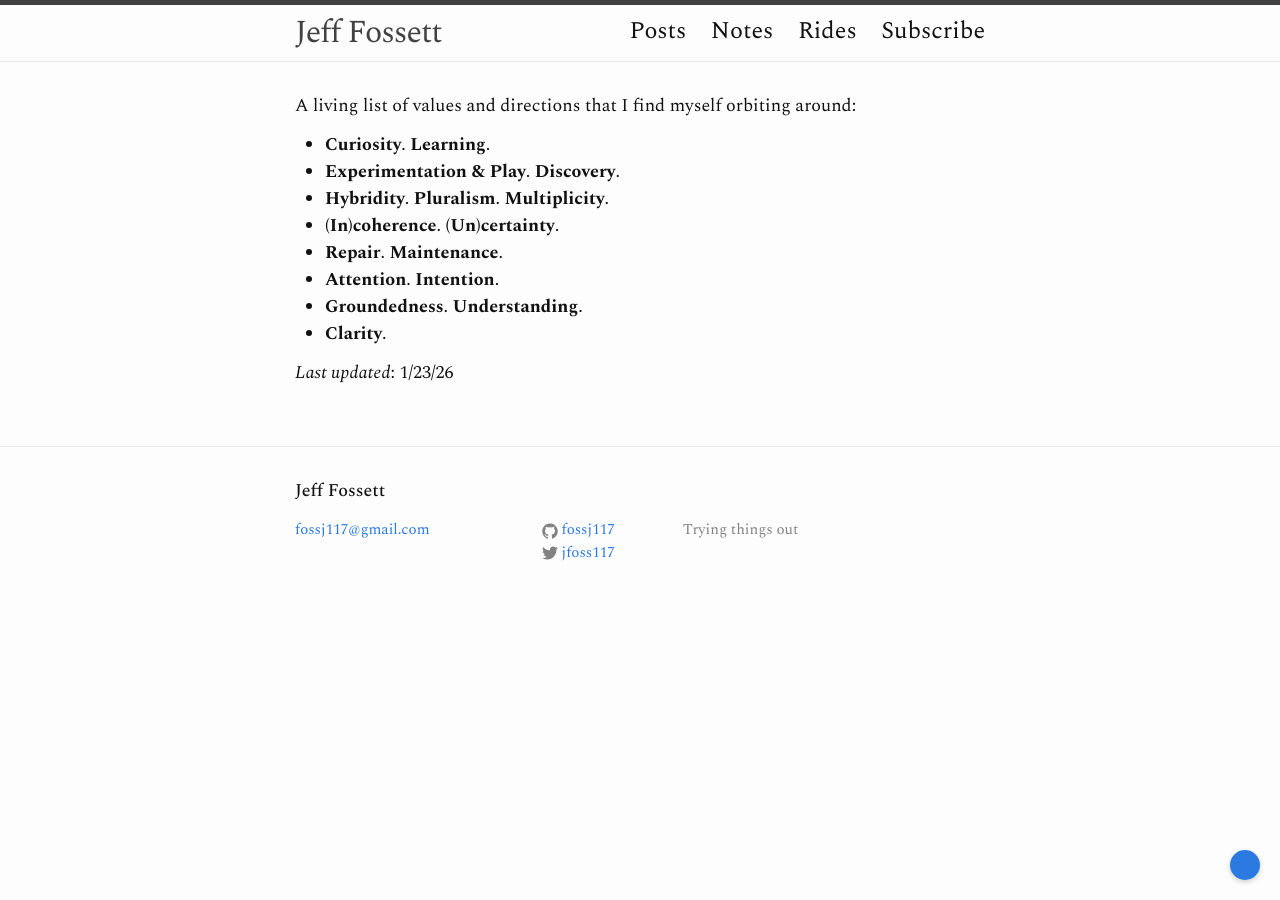
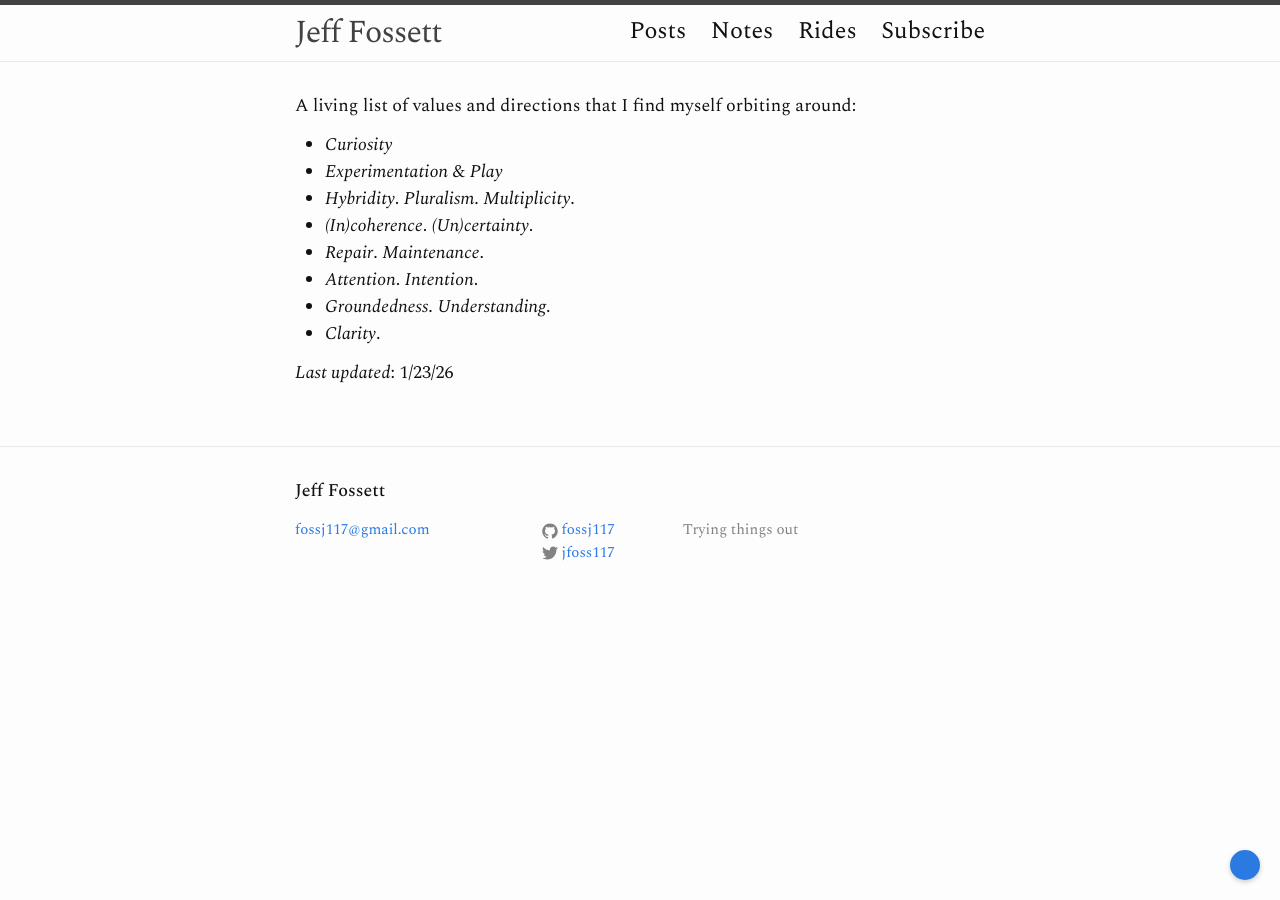
Before and after one commit to Fossj117/fossj117.github.io, a Jekyll site: the page built from values.md, in a window 1280 px wide. Built offline with Jekyll 4.4.1, drawn with Linux system fonts in a browser that asks for light colours.

Commit message:
values tweak

```diff
--- a/values.md
+++ b/values.md
@@ -6,13 +6,13 @@ permalink: /values/
 
 A living list of values and directions that I find myself orbiting around:
 
-* **Curiosity**. **Learning**.
-* **Experimentation & Play**. **Discovery**.
-* **Hybridity**. **Pluralism**. **Multiplicity**.
-* **(In)coherence**. **(Un)certainty**.
-* **Repair**. **Maintenance**.
-* **Attention**. **Intention**.
-* **Groundedness**. **Understanding**.
-* **Clarity**.
+* *Curiosity*
+* *Experimentation & Play*
+* *Hybridity*. *Pluralism*. *Multiplicity*.
+* *(In)coherence*. *(Un)certainty*.
+* *Repair*. *Maintenance*.
+* *Attention*. *Intention*.
+* *Groundedness*. *Understanding*.
+* *Clarity*.
 
 *Last updated*: 1/23/26
```
